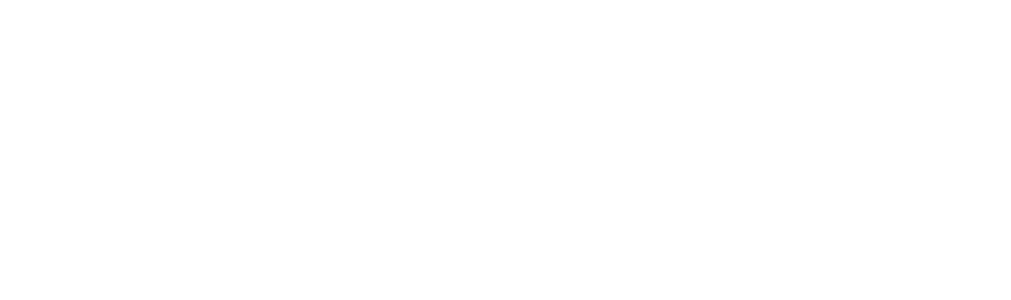
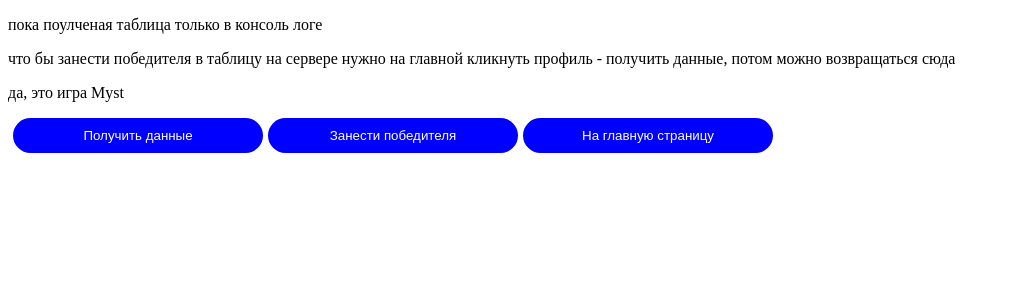
Before and after one commit to digitalr84/Explosssive, a React (Vite) app in the folder packages/client/: page /leader in a window 1280 px wide. Before the commit this address had no page. Shown: the top 300 px of the page, without its empty margins (0-1011 px from the left). Built offline with nearby package versions, Linux system fonts and the light colour scheme.

Commit message:
add leader etc

```diff
--- a/packages/client/src/components/Routing/Routing.tsx
+++ b/packages/client/src/components/Routing/Routing.tsx
@@ -7,6 +7,7 @@
   Profile,
   ChangePassword,
   ChangeProfile,
+  Leader,
 } from '../../pages'
 
 export const Routing = () => {
@@ -18,6 +19,7 @@
       <Route path="/game" element={<Game />} />
       <Route path="/profile" element={<Profile />} />
       <Route path="/password" element={<ChangePassword />} />
+      <Route path="/leader" element={<Leader />} />
       <Route path="/changeprofile" element={<ChangeProfile />} />
     </Routes>
   )
--- a/packages/client/src/controllers/auth.ts
+++ b/packages/client/src/controllers/auth.ts
@@ -2,6 +2,7 @@
 import { mainFetch } from './mainFetch'
 import { UserInterface } from '../store/LoginBuilder'
 
+//#region
 export type SigninData = {
   login: string
   password: string
@@ -124,3 +125,60 @@
     }
   }
 )
+//#endregion
+
+interface receive {
+  ratingFieldName: string
+  cursor: number
+  limit: number
+}
+interface Leader {
+  data: {
+    ['bubble']: number
+    user: string
+  }
+}
+export const takeLeader = createAsyncThunk<Leader[], receive>(
+  'leaderboard/all',
+  async (data: receive, thunkApi) => {
+    try {
+      console.log(data)
+      const res = await mainFetch<Leader[]>('/leaderboard/all', {
+        method: 'POST',
+        headers: Headers,
+        credentials: 'include',
+        body: JSON.stringify(data),
+      })
+      console.log(res)
+      return res
+    } catch (e) {
+      console.log(e)
+    }
+  }
+)
+
+export const newLeader = createAsyncThunk<
+  Leader[],
+  number,
+  { state: RootState }
+>('leaderboard/score', async (score, thunkApi) => {
+  const state = thunkApi.getState()
+  const login = state.auth.user.login
+  const message = {
+    data: { ['bubble']: score, user: login },
+    teamName: 'resistace',
+    ratingFieldName: 'bubble',
+  }
+  console.log(message)
+  try {
+    const send = await mainFetch<Leader[]>('/leaderboard', {
+      method: 'POST',
+      headers: Headers,
+      credentials: 'include',
+      body: JSON.stringify(message),
+    })
+    console.log(send)
+  } catch (e) {
+    console.log(e)
+  }
+})
--- /dev/null
+++ b/packages/client/src/pages/Leader/Leader.tsx
@@ -0,0 +1,59 @@
+import React, { FC, useRef } from 'react'
+import { myAppSelector } from '../../myhooks/redux'
+import { useNavigate } from 'react-router-dom'
+import { UserInterface } from '../../store/LoginBuilder'
+import { myAppDispatch } from '../../myhooks/redux'
+import { takeLeader, newLeader } from '../../controllers/auth'
+
+import { useCallback } from 'react'
+import { Button } from '../../components/Button'
+
+export const Leader: FC = () => {
+  const navigate = useNavigate()
+  const dispath = myAppDispatch()
+
+  const handleButtonChangeData = useCallback(() => {
+    const score = Date.now()
+    dispath(newLeader(score))
+  }, [])
+  const handleButtonChangeAvatar = useCallback(() => {
+    const leaderData = {
+      ratingFieldName: 'bubble',
+      cursor: 0,
+      limit: 100,
+    }
+    dispath(takeLeader(leaderData))
+  }, [])
+
+  const handleButtonStartPage = useCallback(() => {
+    navigate('/')
+  }, [])
+  return (
+    <div>
+      <p>пока поулченая таблица только в консоль логе</p>
+      <p>
+        что бы занести победителя в таблицу на сервере нужно на главной кликнуть
+        профиль - получить данные, потом можно возвращаться сюда
+      </p>
+      <p>да, это игра Myst</p>
+      <Button
+        onClick={handleButtonChangeAvatar}
+        className="button_raspisnay"
+        type="button">
+        Получить данные
+      </Button>
+      <Button
+        onClick={handleButtonChangeData}
+        className="button_raspisnay"
+        type="button">
+        Занести победителя
+      </Button>
+      <Button
+        onClick={handleButtonStartPage}
+        className="button_raspisnay"
+        type="button">
+        На главную страницу
+      </Button>
+    </div>
+  )
+}
--- /dev/null
+++ b/packages/client/src/pages/Leader/index.ts
@@ -0,0 +1 @@
+export { Leader } from './Leader'
--- a/packages/client/src/pages/StartPage/StartPage.tsx
+++ b/packages/client/src/pages/StartPage/StartPage.tsx
@@ -20,7 +20,9 @@
   const handleButtonProfile = useCallback(() => {
     navigate('/profile')
   }, [navigate])
-
+  const handleButtonLeader = useCallback(() => {
+    navigate('/leader')
+  }, [navigate])
   return (
     <div className="App">
       <h1>Вот тут будет жить ваше приложение :)</h1>
@@ -48,6 +50,12 @@
         type="submit">
         Профиль
       </Button>
+      <Button
+        onClick={handleButtonLeader}
+        className="button_raspisnay"
+        type="submit">
+        Успешные успешники
+      </Button>
     </div>
   )
 }
--- a/packages/client/src/pages/index.ts
+++ b/packages/client/src/pages/index.ts
@@ -5,6 +5,7 @@
 import { Game } from './Game'
 import { ChangePassword } from './ChangePassword'
 import { ChangeProfile } from './ChangeProfile'
+import { Leader } from './Leader'
 export {
   Login,
   Registration,
@@ -12,5 +13,6 @@
   Game,
   Profile,
   ChangePassword,
+  Leader,
   ChangeProfile,
 }
```
Also changed, not shown: packages/client/src/components/Play/Play.tsx (+14 -1 lines), packages/client/src/store/LeaderBuilder.ts (added, +21 -0 lines).
